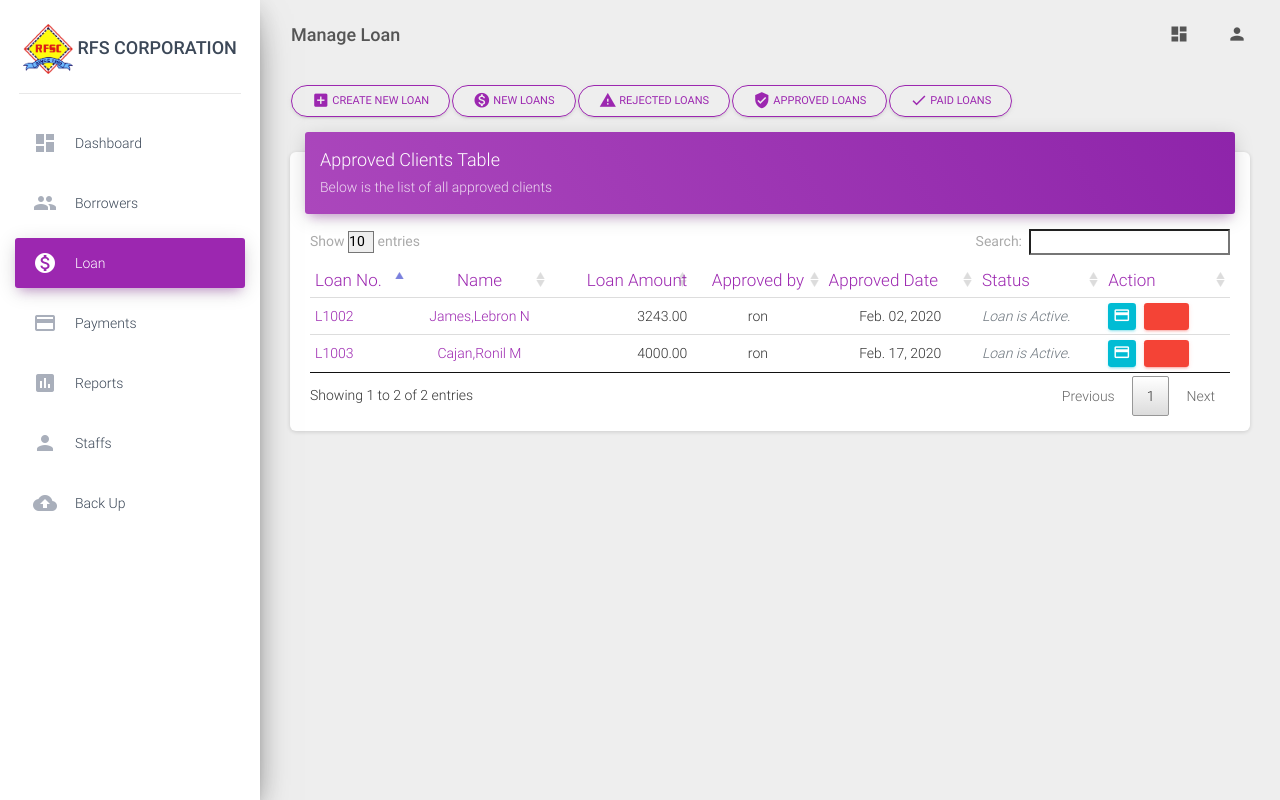
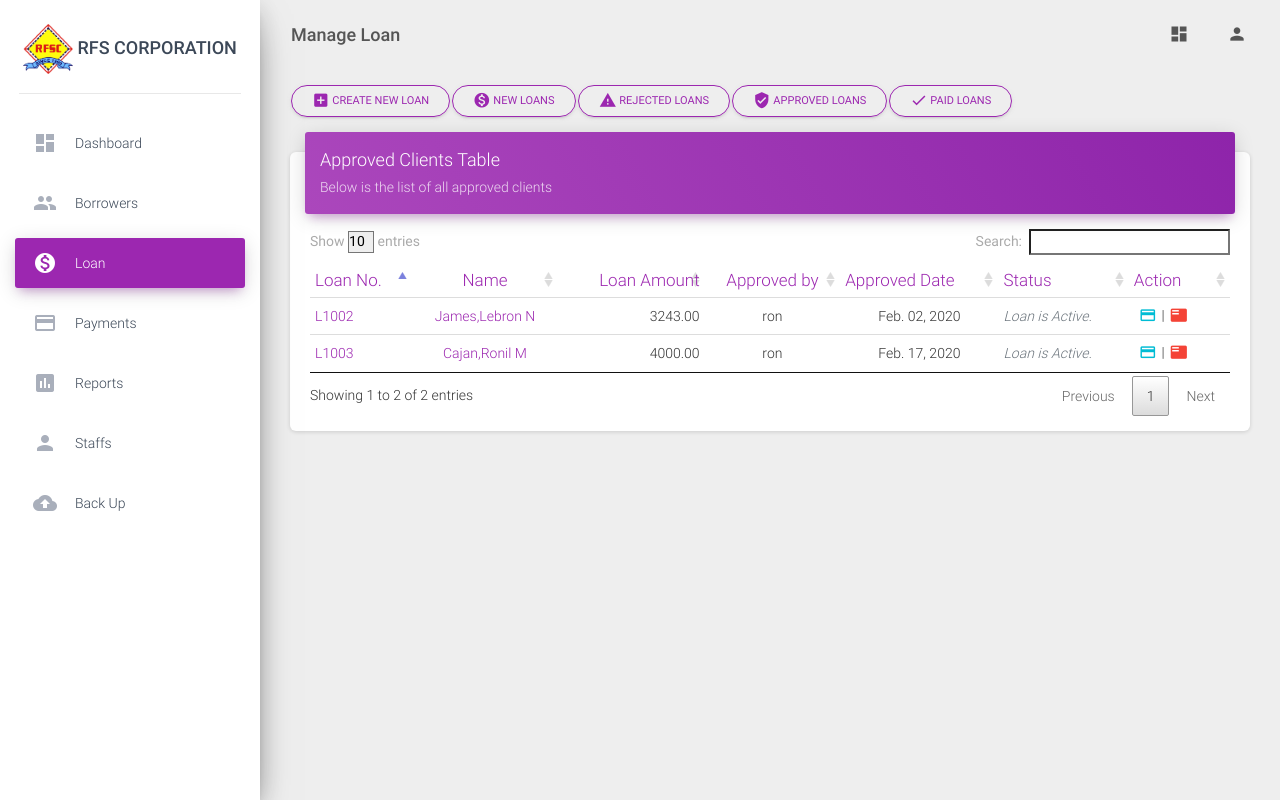
Before and after one commit to ronilcajan/customer-loan-app, a CodeIgniter app: page /claims-loan-system/index.php/loan/approved_loans in a window 1280 px wide. Run offline with CodeIgniter, Linux system fonts and the light colour scheme; the visitor is signed in with stand-in values (Sample User, id 1); data comes from the database, SQL or seed files in the repository.

Commit message:
Add promissory note

```diff
--- a/application/views/loan/approved_loan.php
+++ b/application/views/loan/approved_loan.php
@@ -64,16 +64,16 @@
                                             </td>
                                             <td class="td-actions text-right">
                                                 <?php if($appr['loan_status'] == 'Approved'){?>
-                                                    <button type="button" rel="tooltip" title="Release cash for this loan" class="btn btn-primary btn-sm mr-2" data-target="#cash<?php echo $appr['loan_no'];?>" id="cash-release<?php echo $appr['loan_no'];?>" data-toggle="modal">
+                                                    <button type="button" rel="tooltip" title="Release cash for this loan" class="btn btn-primary btn-sm btn-link" data-target="#cash<?php echo $appr['loan_no'];?>" id="cash-release<?php echo $appr['loan_no'];?>" data-toggle="modal">
                                                         <i class="material-icons">monetization_on</i>
-                                                    </button>
+                                                    </button>|
                                                 <?php }else{?>
-                                                    <button type="button" rel="tooltip" title="Go to Payments" class="btn btn-info btn-sm mr-2" onclick="location.href='<?php echo base_url().'payments/loan-details/'.$appr['loan_no'];?>'">
+                                                    <button type="button" rel="tooltip" title="Go to Payments" class="btn btn-info btn-sm btn-link" onclick="location.href='<?php echo base_url().'payments/loan-details/'.$appr['loan_no'];?>'">
                                                         <i class="material-icons">payment</i>
-                                                    </button>
+                                                    </button>|
                                                 <?php } ?>
-                                                <button type="button" rel="tooltip" title="View Promissory Note" class="btn btn-danger btn-sm mr-2" onclick="location.href='<?php echo base_url().'promissory/'.$appr['loan_no'];?>'">
-                                                        <i class="material-icons">ds</i>
+                                                <button type="button" rel="tooltip" title="View Promissory Note" class="btn btn-danger btn-sm mr-2 btn-link" onclick="location.href='<?php echo base_url().'promissory/'.$appr['loan_no'];?>'">
+                                                        <i class="material-icons">featured_play_list</i>
                                                     </button>
                                             </td>
                                         </tr>
--- a/application/views/navigation/sidebar.php
+++ b/application/views/navigation/sidebar.php
@@ -70,7 +70,7 @@
 				</a>
 			</li>
 
-			<?php if(strpos($site,'loan/')){?>
+			<?php if(strpos($site,'loan/') || strpos($site,'promissory')){?>
 				<li class="nav-item active">
 			<?php }else{ ?>
 				<li class="nav-item">
```
